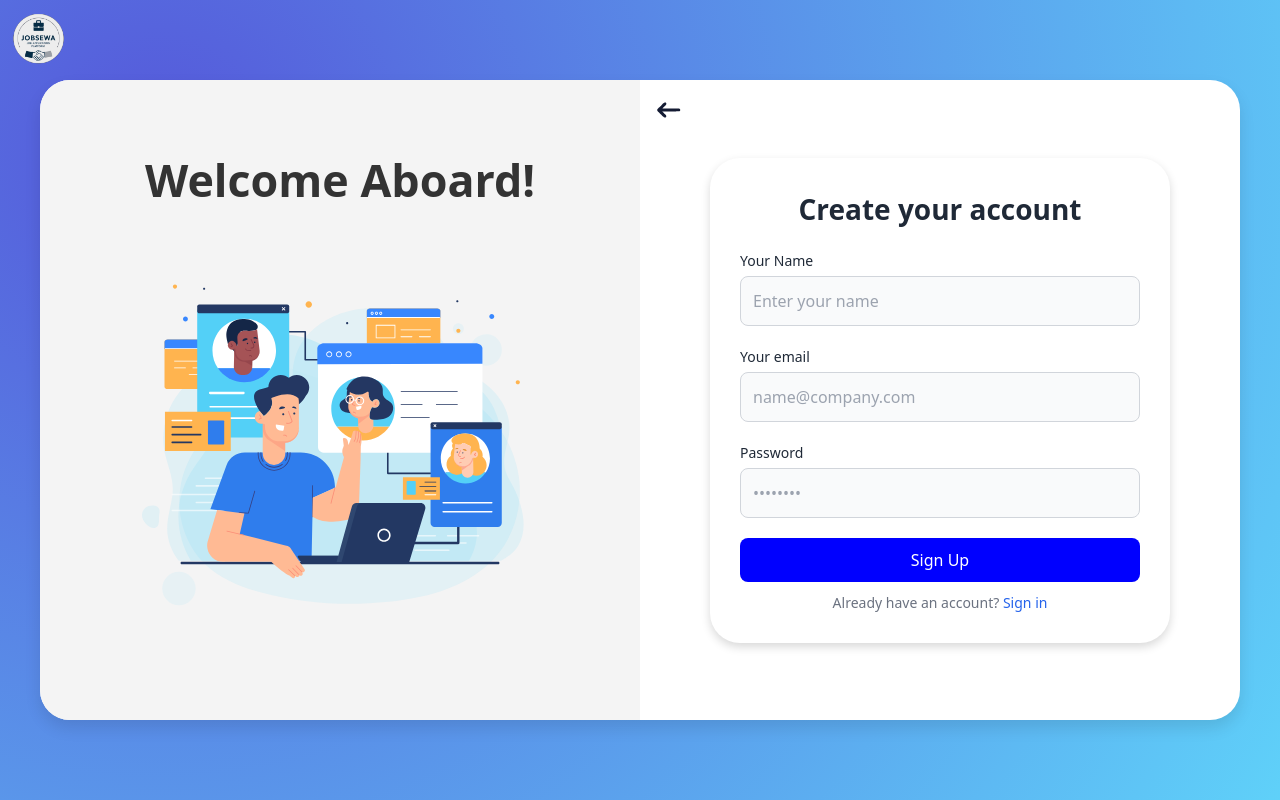
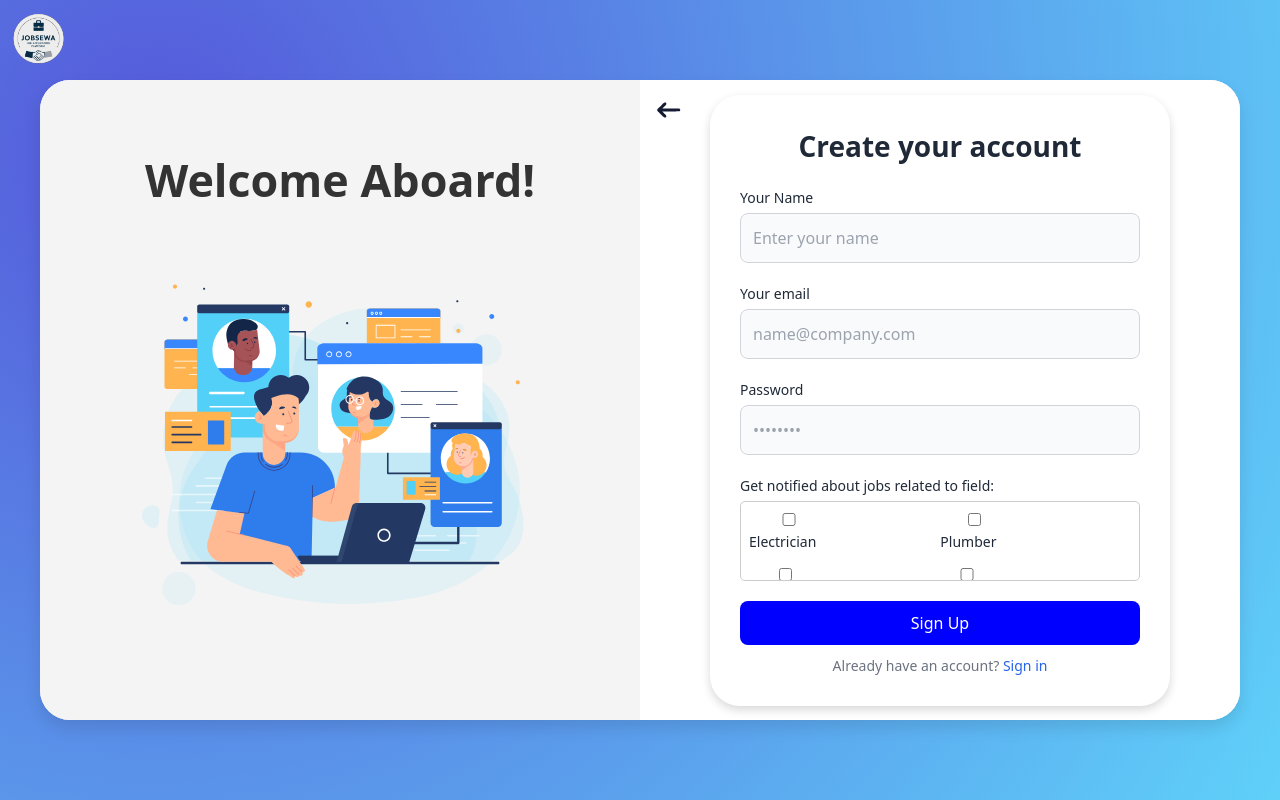
Before and after one commit to Devmangrani/JobSewa, a Next.js app: page /auth/register in a window 1280 px wide. Built offline with nearby package versions, Linux system fonts and the light colour scheme.

Commit message:
added mail notification system

```diff
--- a/models/Job.js
+++ b/models/Job.js
@@ -1,3 +1,4 @@
+import { required } from "joi";
 import mongoose from "mongoose";
 
 const JobSchema = new mongoose.Schema(
--- a/models/User.js
+++ b/models/User.js
@@ -1,3 +1,5 @@
+import { required } from 'joi';
+import { List } from 'lucide-react';
 import mongoose from 'mongoose';
 
 const UserSchema = new mongoose.Schema({
@@ -9,6 +11,7 @@ const UserSchema = new mongoose.Schema({
     default:
       "https://res.cloudinary.com/dw2dqblhs/image/upload/v1684038562/Janseva/employerProfile_gcbm6i.png",
   },
+  jobCategories: { type: [String]}
 });
 
 mongoose.models = {};
--- a/package.json
+++ b/package.json
@@ -27,13 +27,15 @@
     "js-cookie": "^3.0.1",
     "jsonwebtoken": "^9.0.0",
     "lucide-react": "^0.453.0",
+    "mailtrap": "^3.4.0",
     "mkdirp": "^2.1.6",
     "mongoose": "^7.0.0",
     "multer": "^1.4.5-lts.1",
     "mv": "^2.1.1",
-    "next": "^13.5.7",
+    "next": "^15.0.2",
     "next-auth": "^4.20.1",
     "nextjs-progressbar": "^0.0.16",
+    "nodemailer": "^6.9.16",
     "react": "^18.3.1",
     "react-data-table-component": "^7.5.3",
     "react-dom": "^18.3.1",
--- a/pages/api/auth/register.js
+++ b/pages/api/auth/register.js
@@ -7,15 +7,17 @@ import { hash } from 'bcryptjs';
 const schema = Joi.object({
     email: Joi.string().email().required(),
     password: Joi.string().min(8).required(),
-    name: Joi.string().required()
+    name: Joi.string().required(),
+    jobCategories: Joi.array().items(Joi.string().valid('electrician', 'plumber', 'labourer', 'driver')).required()
+
 });
 
 
 export default async (req, res) => {
     await ConnectDB();
 
-    const { email, password, name } = req.body;
-    const { error } = schema.validate({ email, password, name });
+    const { email, password, name, jobCategories } = req.body;
+    const { error } = schema.validate({ email, password, name, jobCategories });
 
     if (error) return res.status(401).json({ success: false, message: error.details[0].message.replace(/['"]+/g, '') });
 
@@ -28,7 +30,7 @@ export default async (req, res) => {
 
         else {
             const hashedPassword = await hash(password, 12)
-            const createUser = await User.create({ email, name, password: hashedPassword });
+            const createUser = await User.create({ email, name, password: hashedPassword, jobCategories });
             return res.status(201).json({ success: true, message: "Account created successfully" });
         }
     } catch (error) {
--- a/pages/api/job/postAJob.js
+++ b/pages/api/job/postAJob.js
@@ -1,8 +1,23 @@
 import ConnectDB from '@/DB/connectDB';
 import validateToken from '@/middleware/tokenValidation';
 import Job from '@/models/Job';
+import User from '@/models/User';
 import Joi from 'joi';
 
+// Configuring mailtrap API
+const { MailtrapClient } = require("mailtrap");
+
+const TOKEN = process.env.MAILTRAP_API_TOKEN;
+
+const client = new MailtrapClient({
+    token: TOKEN,
+})
+
+const sender = {
+    email: process.env.MAILTRAP_EMAIL, // Replace with your Mailtrap sender email
+    name: "JobSewa",
+}
+//
 
 const schema = Joi.object({
     title: Joi.string().required(),
@@ -15,7 +30,7 @@ const schema = Joi.object({
     job_experience: Joi.string().required(),
     job_vacancy: Joi.number().required(),
     job_deadline: Joi.date().required(),
-    salary: Joi.number().required(),
+    salary: Joi.number().required()
 });
 
 
@@ -42,7 +57,30 @@ const postAJob =  async (req, res) => {
     if (error) return res.status(401).json({ success: false, message: error.details[0].message.replace(/['"]+/g, '') });
 
     try {
-        const creatingUser =  await Job.create({user , title,description , salary , company , email , job_category , job_type , job_experience , job_vacancy , job_deadline });
+        const creatingJob =  await Job.create({user , title,description , salary , company , email , job_category , job_type , job_experience , job_vacancy , job_deadline  });
+
+        // Fetch users with matching job category
+        const users = await User.find({ jobCategories: job_category });
+
+
+        // Send email to each user
+        const emailPromises = users.map(user => {
+            console.log(user.email);
+            return client.bulk.send({
+              from: sender,
+              to: [{ email: user.email }],
+              subject: `New Job Posting: ${title}`,
+              text: `Hello ${user.name},\n\nA new job in your interested category (${job_category}) has been posted.\n\nJob Title: ${title}\nCompany: ${company}\nDescription: ${description}\nDeadline: ${job_deadline}\n\nBest regards,\nJobSewa`,
+              category: "Job Notification",
+            });
+          });
+
+        // Wait for all emails to be sent
+        await Promise.all(emailPromises)
+            .then(() => console.log("All emails sent successfully"))
+            .catch(console.error);
+
+
         return res.status(200).json({ success: true, message: "Job Posted Successfully !" })
     } catch (error) {
         console.log('Error in posting a job (server) => ', error);
--- a/pages/auth/register.jsx
+++ b/pages/auth/register.jsx
@@ -16,8 +16,8 @@ export default function Register() {
     }
   }, [router]);
 
-  const [formData, setFormData] = useState({ email: "", password: "", name: "" });
-  const [error, setError] = useState({ email: "", password: "", name: "" });
+  const [formData, setFormData] = useState({ email: "", password: "", name: "", jobCategories: [] });
+  const [error, setError] = useState({ email: "", password: "", name: "", jobCategories: [] });
 
   const handleSubmit = async (e) => {
     e.preventDefault();
@@ -43,6 +43,18 @@ export default function Register() {
     } else {
       toast.error(data.message);
     }
+  };
+
+
+  // adding interested job select multi select
+  const handleJobCategoryChange = (e) => {
+    const { value, checked } = e.target;
+    setFormData((prev) => ({
+      ...prev,
+      jobCategories: checked
+        ? [...prev.jobCategories, value]
+        : prev.jobCategories.filter((category) => category !== value)
+    }));
   };
 
   return (
@@ -123,6 +135,53 @@ export default function Register() {
                     <p className={styles["error-message"]}>{error.password}</p>
                   )}
                 </div>
+
+                {/* New Section for Job Notifications */}
+                <div className={styles["form-group"]}>
+                  <label>Get notified about jobs related to field:</label>
+                  <div className={styles.checkboxContainer}> {/* Apply scrollbar styling */}
+                    <div className={styles.checkboxItem}>
+                      <label>
+                        <input
+                          type="checkbox"
+                          value="electrician"
+                          onChange={handleJobCategoryChange}
+                        />
+                        Electrician
+                      </label>
+                    </div>
+                    <div className={styles.checkboxItem}>                      <label>
+                        <input
+                          type="checkbox"
+                          value="plumber"
+                          onChange={handleJobCategoryChange}
+                        />
+                        Plumber
+                      </label>
+                    </div>
+                    <div className={styles.checkboxItem}>
+                      <label>
+                        <input
+                          type="checkbox"
+                          value="labourer"
+                          onChange={handleJobCategoryChange}
+                        />
+                        Labourer
+                      </label>
+                    </div>
+                    <div className={styles.checkboxItem}>
+                      <label>
+                        <input
+                          type="checkbox"
+                          value="driver"
+                          onChange={handleJobCategoryChange}
+                        />
+                        Driver
+                      </label>
+                    </div>
+                  </div>
+                </div>
+
                 <button type="submit" className={styles["submit-btn"]}>
                   Sign Up
                 </button>
--- a/pages/frontend/postAJob.jsx
+++ b/pages/frontend/postAJob.jsx
@@ -103,6 +103,7 @@ export default function PostAJob() {
       return;
     }
 
+
     if (formData.user == null) {
       return toast.error("Please Login First");
     }
@@ -123,6 +124,13 @@ export default function PostAJob() {
     { value: "parttime", label: "Part Time" },
     { value: "internship", label: "Internship" },
     { value: "contract", label: "Contract" },
+  ];
+
+  const jobCategoryOptions = [
+    { value: "electrician", label: "Electrician" },
+    { value: "labourer", label: "Labourer" },
+    { value: "driver", label: "Driver" },
+    { value: "plumber", label: "Plumber" },
   ];
 
   return (
@@ -228,26 +236,37 @@ export default function PostAJob() {
               <p className="text-sm text-red-500">{error.description}</p>
             )}
           </div>
-          <div className="w-full mb-4  flex flex-col items-start justify-center">
-            <label
-              htmlFor="jobCategory"
-              className="mb-1 text-base font-semibold"
-            >
+
+          <div className="w-full mb-4 flex flex-col items-start justify-center">
+          <label htmlFor="jobCategory" className="mb-1 text-base font-semibold">
             Job Category
           </label>
-            <input
-              onChange={(e) =>
-                setFormData({ ...formData, job_category: e.target.value })
+          <Select
+            id="jobCategory"
+            options={jobCategoryOptions}
+            onChange={(selectedOption) =>
+              setFormData({ ...formData, job_category: selectedOption.value })
             }
-              type="text"
-              id="jobCategory"
-              className="w-full border border-gray-300 rounded-lg p-3 mb-2 focus:outline-none focus:ring-2 focus:ring-indigo-50 shadow-md hover:border-gray-400"
-              placeholder="Enter category of job"
+            placeholder="Select job category"
+            styles={{
+              control: (defaultStyle) => ({
+                ...defaultStyle,
+                border: '1px solid #D1D5DB',
+                borderRadius: '0.5rem',
+                padding: '0.4rem',
+                boxShadow: '0 4px 6px -1px rgba(0, 0, 0, 0.1)',
+              }),
+              placeholder: (defaultStyle) => ({
+                ...defaultStyle,
+                color: '#A0AEC0',
+              }),
+            }}
           />
           {error.job_category && (
             <p className="text-sm text-red-500">{error.job_category}</p>
           )}
           </div>
+
           <Select
             onChange={(e) => setFormData({ ...formData, job_type: e.value })}
             placeholder="Please select job type"
--- a/styles/Login.module.css
+++ b/styles/Login.module.css
@@ -182,3 +182,24 @@
     height: 220px;
   }
 }
+
+
+/* CSS for job Category checkboxes added on signup page */
+.checkboxContainer {
+  max-height: 80px; /* Adjust height as needed */
+  overflow-y: auto;
+  padding: 8px;
+  border: 1px solid #ccc;
+  border-radius: 5px;
+  display: flex;
+  flex-wrap: wrap; /* Allows items to wrap to the next line */
+  gap: 8px; /* Space between each checkbox-item pair */
+}
+
+.checkboxItem {
+  display: flex;
+  align-items: center;
+  gap: 8px; /* Space between checkbox and label */
+  width: 48%; /* Each item takes around half of the container width */
+  box-sizing: border-box; /* Ensures padding and borders are included in width */
+}
```
Also changed, not shown: 2 other files (tests, documents, lock files or other folders). Lines whose indentation alone changed are shown as unchanged.
